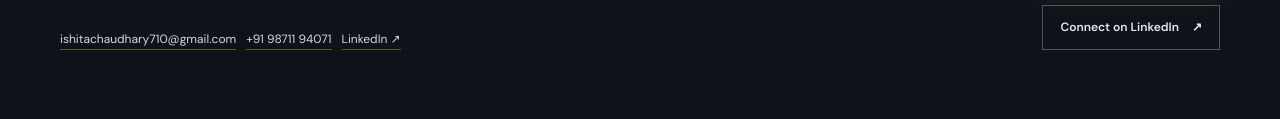
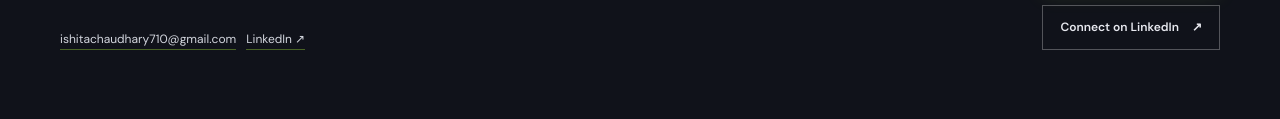
Before and after one commit to Ishita-verma20/portfolio, a plain HTML site: page index.html in a window 1280 px wide. Shown: the part 8285-8404 px from the top of the page. Drawn offline with Linux system fonts and the light colour scheme.

Commit message:
Remove phone number from portfolio
Co-authored-by: Copilot <223556219+Copilot@users.noreply.github.com>

```diff
--- a/index.html
+++ b/index.html
@@ -1003,7 +1003,6 @@
           <p>Open to conversations about data analytics, machine learning, and software opportunities.</p>
           <div class="contact-links">
             <a href="mailto:ishitachaudhary710@gmail.com">ishitachaudhary710@gmail.com</a>
-            <a href="tel:+919871194071">+91 98711 94071</a>
             <a href="https://www.linkedin.com/in/ishita-verma-493185317" target="_blank" rel="noreferrer">LinkedIn ↗</a>
           </div>
         </div>
```
